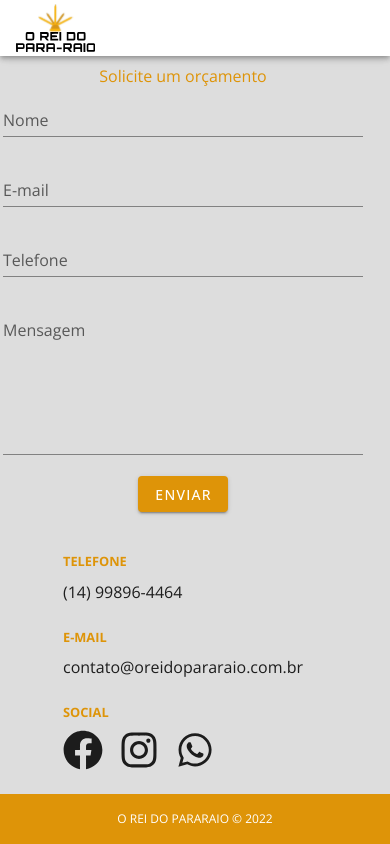
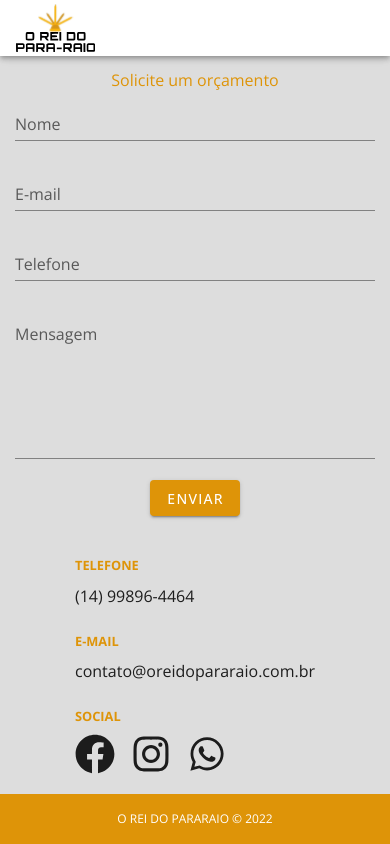
Before and after one commit to paulohpf/oreidopararaio.com.br, a Nuxt app: page /inspire in a window 390 px wide. Built offline with nearby package versions, Linux system fonts and the light colour scheme.

Commit message:
fix footer padding on mobile

```diff
--- a/components/Footer.vue
+++ b/components/Footer.vue
@@ -6,7 +6,7 @@
           <span>Contato</span>
         </div>
       </div>
-      <v-row class="footer pa-4" justify="space-between">
+      <v-row class="footer pa-0 ma-0" justify="space-between">
         <v-col :cols="isMobile ? 12 : 6" class="justify-center align-center">
           <ContactForm />
         </v-col>
```
